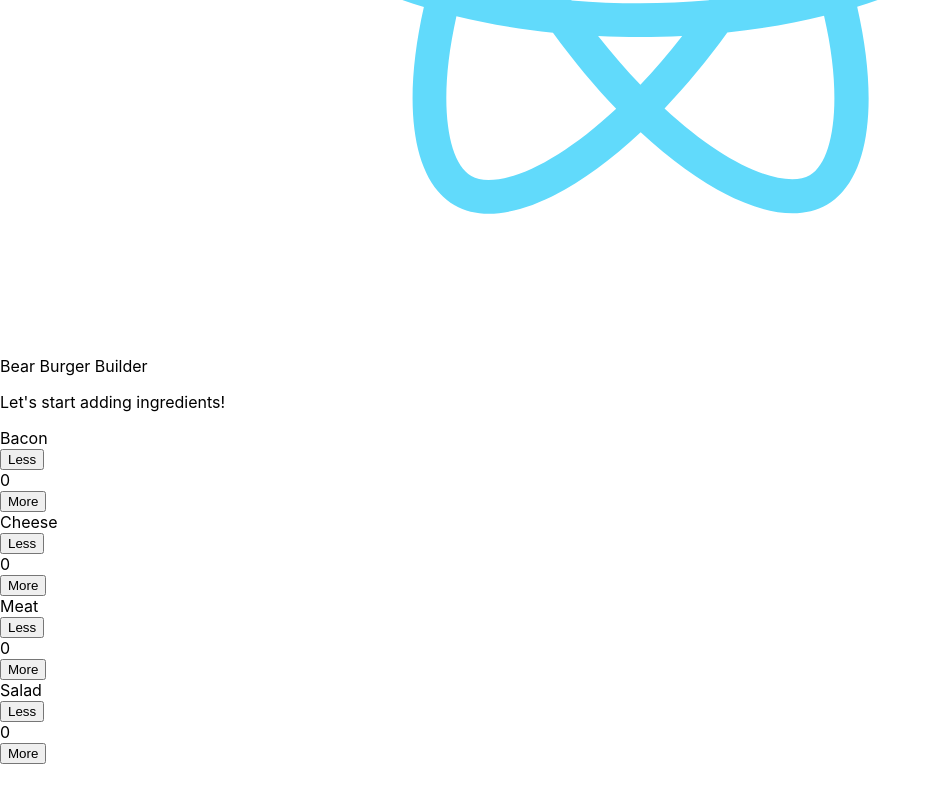
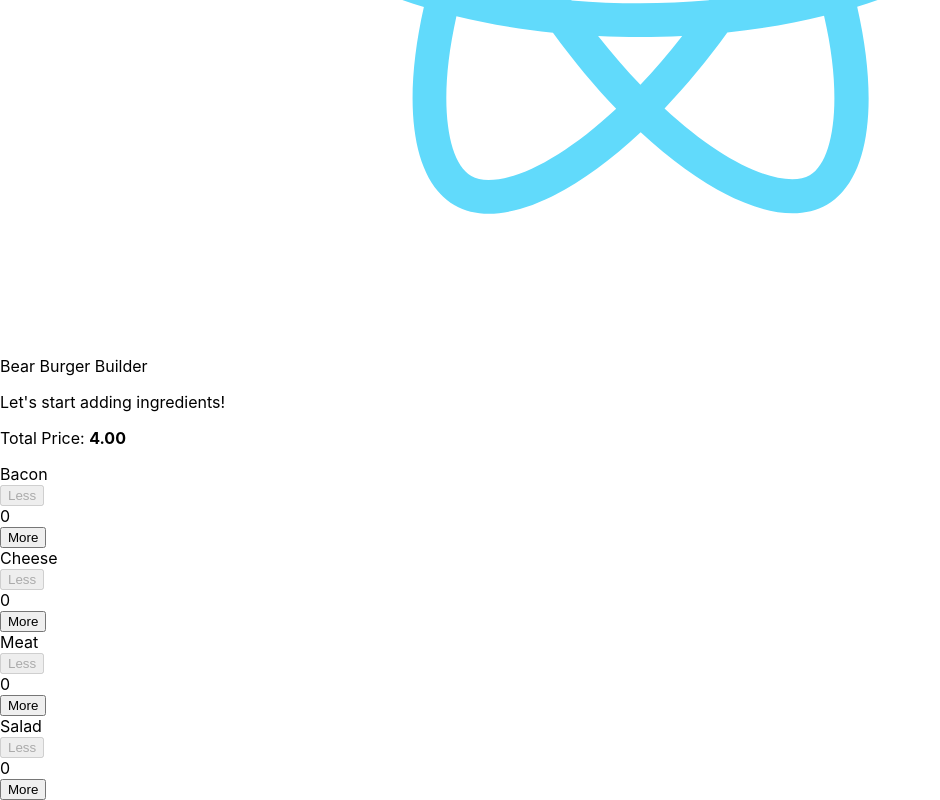
Before and after one commit to cqhung1412/burger-builder, a React app: page / in a window 1280 px wide. Shown: the part 569-1369 px from the top of the page, without its empty margins (0-940 px from the left). Before the commit the page ends 1333 px from the top, so only its background shows below. Built offline with nearby package versions, Linux system fonts and the light colour scheme.

Commit message:
Adding Pricing

```diff
--- a/src/components/Burger/BuildController/BuildController.jsx
+++ b/src/components/Burger/BuildController/BuildController.jsx
@@ -5,7 +5,11 @@ const BuildElement = props => {
   return (
     <div className={classes.BuildElement}>
       <div className={classes.Label}>{props.label}</div>
-      <button className={classes.Less} onClick={props.onLess}>Less</button>
+      <button
+        className={classes.Less}
+        onClick={props.onLess}
+        disabled={props.amount === 0}
+      >Less</button>
       <div className={classes.Label}>{props.amount}</div>
       <button className={classes.More} onClick={props.onMore}>More</button>
     </div>
@@ -13,14 +17,14 @@ const BuildElement = props => {
 }
 
 const controls = [
-  { label: 'Bacon', type: 'bacon' },
-  { label: 'Cheese', type: 'cheese' },
-  { label: 'Meat', type: 'meat' },
-  { label: 'Salad', type: 'salad' },
+  { label: 'Bacon', type: 'bacon', price: 0.3 },
+  { label: 'Cheese', type: 'cheese', price: 0.5 },
+  { label: 'Meat', type: 'meat', price: 0.99 },
+  { label: 'Salad', type: 'salad', price: 0.45 },
 ]
 
 const buildController = props => {
-  const { onLess, onMore, ingredients } = props
+  const { onLess, onMore, ingredients, price } = props
 
   const ingsArr = ingredients.reduce((prev, curr) => {
     prev[curr] = (prev[curr] || 0) + 1
@@ -31,13 +35,14 @@ const buildController = props => {
 
   return (
     <div className={classes.BuildController}>
+      <p>Total Price: <strong>{price.toFixed(2)}</strong></p>
       {controls.map((control, index) => (
         <BuildElement
           key={control.label}
           label={control.label}
           amount={amountArr[index]}
-          onLess={() => onLess(control.type)}
-          onMore={() => onMore(control.type)}
+          onLess={() => onLess(control.type, control.price)}
+          onMore={() => onMore(control.type, control.price)}
         />
       ))}
     </div>
--- a/src/components/Burger/Burger.css
+++ b/src/components/Burger/Burger.css
@@ -3,7 +3,7 @@
   height: 250px;
   /* border: 1px solid grey; */
   margin: auto;
-  /* overflow: scroll; */
+  overflow: auto;
   text-align: center;
   font-weight: bold;
   font-size: 1.2rem;
--- a/src/containers/BurgerBuilder/BurgerBuilder.jsx
+++ b/src/containers/BurgerBuilder/BurgerBuilder.jsx
@@ -5,14 +5,23 @@ import BuildController from '../../components/Burger/BuildController/BuildContro
 
 export default class BurgerBuilder extends Component {
   state = {
-    ingredients: []
+    ingredients: [],
+    totalPrice: 0.0
   }
 
-  addIngredient = (ing) => {
-    this.setState({ ingredients: [...this.state.ingredients, ing] })
+  componentDidMount() {
+    this.setState({ ingredients: [
+        // 'bacon', 'cheese', 'meat', 'salad', 'cheese', 'meat'
+      ],
+      totalPrice: 4.0
+    })
   }
 
-  removeIngredient = ing => {
+  addIngredient = (ing, price) => {
+    this.setState({ ingredients: [...this.state.ingredients, ing], totalPrice: this.state.totalPrice + price })
+  }
+
+  removeIngredient = (ing, price) => {
     let ings = [...this.state.ingredients]
     for (let i = ings.length - 1; i >= 0; i--) {
       if(ings[i] === ing) {
@@ -20,7 +29,7 @@ export default class BurgerBuilder extends Component {
         break
       }
     }
-    this.setState({ ingredients: ings })
+    this.setState({ ingredients: ings, totalPrice: this.state.totalPrice - price })
   }
 
   render() {
@@ -28,9 +37,10 @@ export default class BurgerBuilder extends Component {
       <Auxiliary>
         <Burger ingredients={[...this.state.ingredients]}/>
         <BuildController
-          onLess={(ing)=>this.removeIngredient(ing)}
-          onMore={(ing)=>this.addIngredient(ing)}
+          onLess={(ing, price)=>this.removeIngredient(ing, price)}
+          onMore={(ing, price)=>this.addIngredient(ing, price)}
           ingredients={[...this.state.ingredients]}
+          price={this.state.totalPrice}
         />
       </Auxiliary>
     )
```
